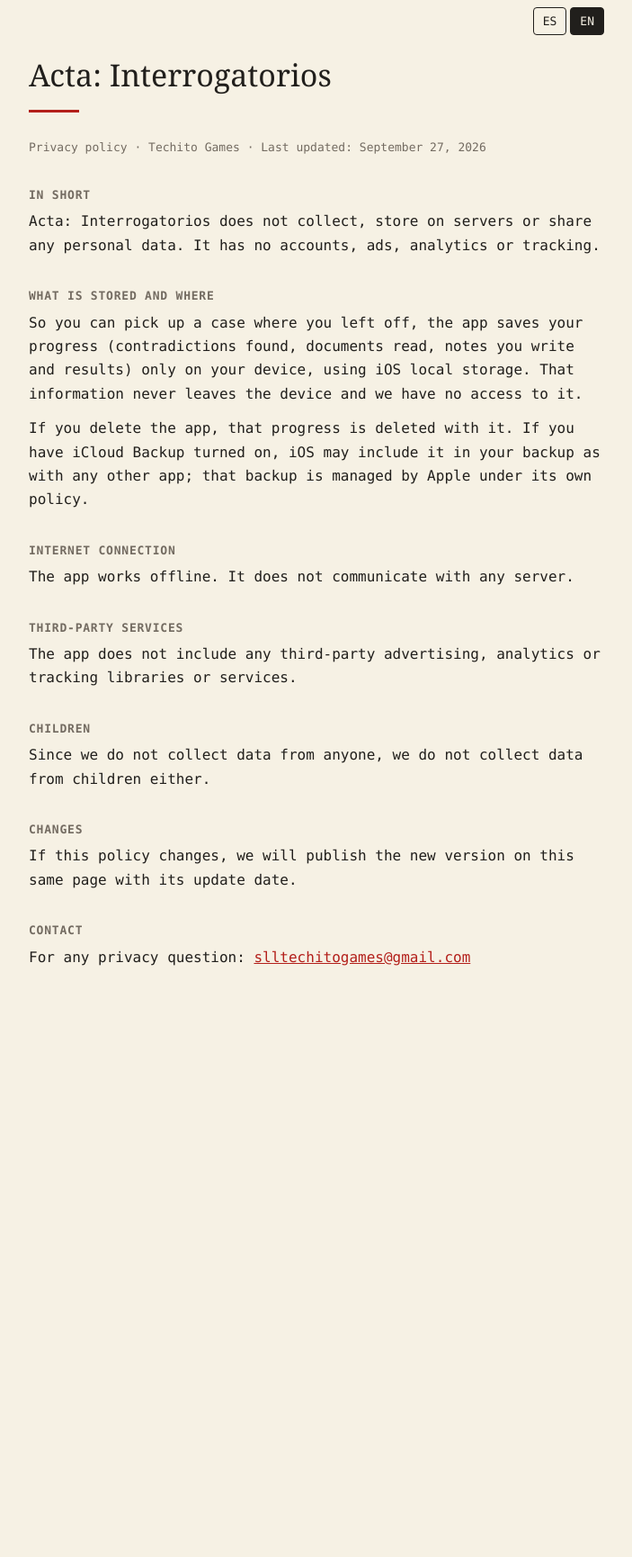
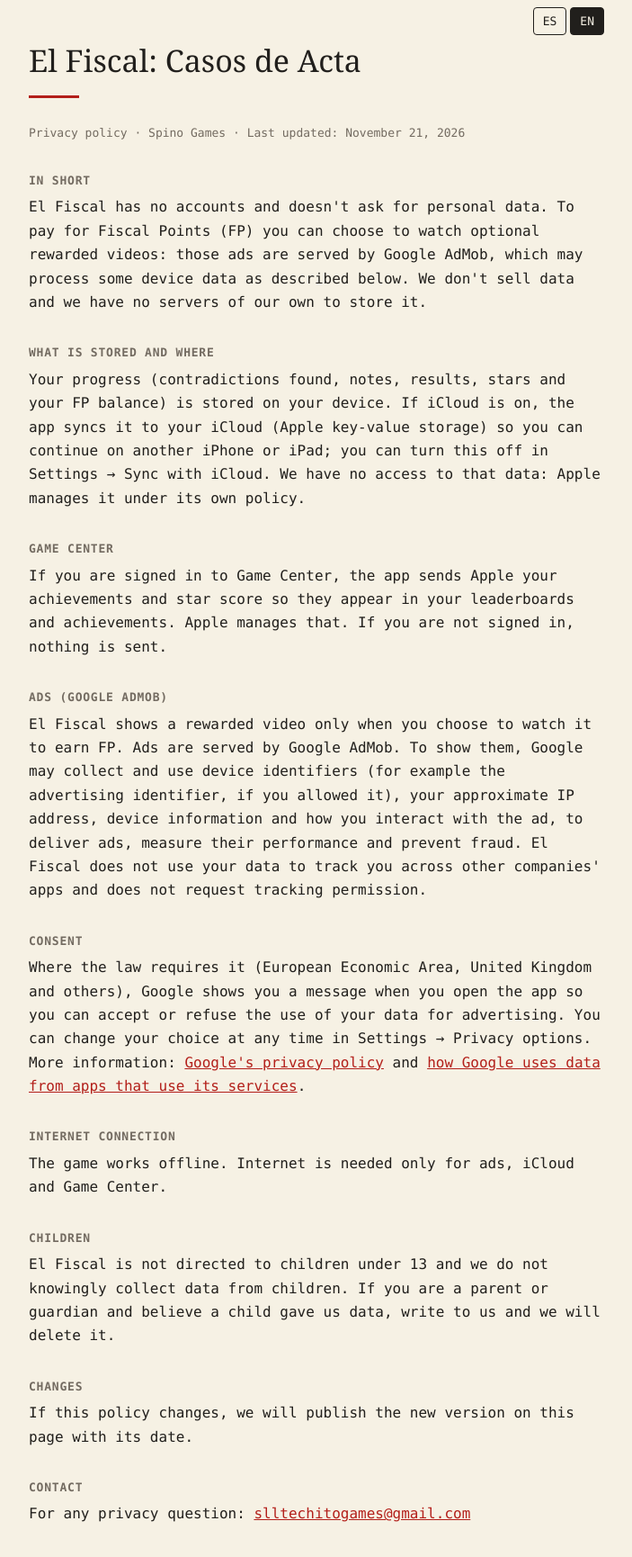
Before and after one commit to techitogames/techitogames.github.io, a plain HTML site: page acta/privacidad.html in a window 1280 px wide. Shown: the part 40-1770 px from the top of the page at 90% size, without its empty margins (288-991 px from the left). Before the commit the page ends 1193 px from the top, so only its background shows below. Drawn offline with Linux system fonts and the light colour scheme.

Commit message:
El Fiscal: política de privacidad con anuncios, iCloud y Game Center

```diff
--- a/acta/privacidad.html
+++ b/acta/privacidad.html
@@ -1,11 +1,10 @@
 <!doctype html>
-<html lang="es" data-title-es="Acta: Interrogatorios · Política de privacidad" data-title-en="Acta: Interrogatorios · Privacy policy">
+<html lang="es">
 <head>
 <meta charset="utf-8">
 <meta name="viewport" content="width=device-width, initial-scale=1">
-<title>Acta: Interrogatorios · Política de privacidad</title>
+<title>El Fiscal · Privacidad / Privacy</title>
 <script>
-  // Idioma: ?lang=es|en, si no lo último elegido, si no el del navegador.
   (function () {
     var ok = { es: 1, en: 1 }, q = new URLSearchParams(location.search).get('lang'), s = null;
     try { s = localStorage.getItem('lang'); } catch (e) {}
@@ -22,88 +21,56 @@
   h1 { font-family: "American Typewriter", Georgia, serif; font-weight: 400; font-size: 34px; margin: 0; }
   .bar { width: 56px; height: 3px; background: var(--red); margin: 10px 0 28px; }
   h2 { font-size: 13px; letter-spacing: .06em; text-transform: uppercase; color: var(--faded); margin: 32px 0 6px; }
-  p, li { margin: 0 0 12px; }
+  p { margin: 0 0 12px; }
   .meta { color: var(--faded); font-size: 13px; }
   a { color: var(--red); }
   html[data-lang="es"] .l[lang="en"], html[data-lang="en"] .l[lang="es"] { display: none; }
-  .langs { display: flex; justify-content: flex-end; gap: 4px; margin-bottom: 16px; }
-  .langs button { font: inherit; font-size: 13px; padding: 4px 10px; border: 1px solid var(--ink); background: transparent; color: inherit; border-radius: 4px; cursor: pointer; }
-  .langs button[aria-pressed="true"] { background: var(--ink); color: var(--paper); }
+  .langs { display: flex; justify-content: flex-end; gap: 4px; }
+  .langs button { font: inherit; font-size: 13px; padding: 4px 10px; border: 1px solid #211f1c; background: transparent; color: inherit; border-radius: 4px; cursor: pointer; }
+  .langs button[aria-pressed="true"] { background: #211f1c; color: #f6f1e4; }
 </style>
 </head>
 <body>
 <main>
   <nav class="langs" aria-label="Idioma / Language">
-    <button type="button" data-set="es" lang="es">ES</button>
-    <button type="button" data-set="en" lang="en">EN</button>
+    <button type="button" data-set="es">ES</button>
+    <button type="button" data-set="en">EN</button>
   </nav>
-  <h1>Acta: Interrogatorios</h1>
+  <h1>El Fiscal: Casos de Acta</h1>
   <div class="bar"></div>
-
-  <div class="l" lang="es">
-  <p class="meta">Política de privacidad · Techito Games · Última actualización: 27 de septiembre de 2026</p>
-
-  <h2>En resumen</h2>
-  <p>Acta: Interrogatorios no recopila, no guarda en servidores ni comparte ningún dato personal. No tiene cuentas, anuncios, analíticas ni rastreo.</p>
-
-  <h2>Qué se guarda y dónde</h2>
-  <p>Para que puedas retomar un caso donde lo dejaste, la app guarda tu progreso (contradicciones encontradas, documentos leídos, notas que escribas y resultados) únicamente en tu dispositivo, usando el almacenamiento local de iOS. Esa información nunca sale del dispositivo y nosotros no tenemos acceso a ella.</p>
-  <p>Si borrás la app, ese progreso se borra con ella. Si tenés activadas las copias de seguridad de iCloud, iOS puede incluirlo en tu copia como con cualquier otra app; esa copia la gestiona Apple según su propia política.</p>
-
-  <h2>Conexión a internet</h2>
-  <p>La app funciona sin conexión. No se comunica con ningún servidor.</p>
-
-  <h2>Servicios de terceros</h2>
-  <p>La app no incluye bibliotecas ni servicios de terceros de publicidad, analítica o rastreo.</p>
-
-  <h2>Menores</h2>
-  <p>Como no recopilamos datos de nadie, tampoco recopilamos datos de menores.</p>
-
-  <h2>Cambios</h2>
-  <p>Si esta política cambia, vamos a publicar la nueva versión en esta misma página con su fecha de actualización.</p>
-
-  <h2>Contacto</h2>
-  <p>Por cualquier consulta sobre privacidad: <a href="mailto:slltechitogames@gmail.com">slltechitogames@gmail.com</a></p>
-  </div>
-
-  <div class="l" lang="en">
-  <p class="meta">Privacy policy · Techito Games · Last updated: September 27, 2026</p>
-
-  <h2>In short</h2>
-  <p>Acta: Interrogatorios does not collect, store on servers or share any personal data. It has no accounts, ads, analytics or tracking.</p>
-
-  <h2>What is stored and where</h2>
-  <p>So you can pick up a case where you left off, the app saves your progress (contradictions found, documents read, notes you write and results) only on your device, using iOS local storage. That information never leaves the device and we have no access to it.</p>
-  <p>If you delete the app, that progress is deleted with it. If you have iCloud Backup turned on, iOS may include it in your backup as with any other app; that backup is managed by Apple under its own policy.</p>
-
-  <h2>Internet connection</h2>
-  <p>The app works offline. It does not communicate with any server.</p>
-
-  <h2>Third-party services</h2>
-  <p>The app does not include any third-party advertising, analytics or tracking libraries or services.</p>
-
-  <h2>Children</h2>
-  <p>Since we do not collect data from anyone, we do not collect data from children either.</p>
-
-  <h2>Changes</h2>
-  <p>If this policy changes, we will publish the new version on this same page with its update date.</p>
-
-  <h2>Contact</h2>
-  <p>For any privacy question: <a href="mailto:slltechitogames@gmail.com">slltechitogames@gmail.com</a></p>
-  </div>
+  <p class="meta l" lang="es">Política de privacidad · Spino Games · Última actualización: 21 de noviembre de 2026</p>
+  <p class="meta l" lang="en">Privacy policy · Spino Games · Last updated: November 21, 2026</p>
+  <div class="l" lang="es"><h2>En resumen</h2><p>El Fiscal no tiene cuentas ni te pide datos personales. Para pagar los Fiscal Points (FP) podés mirar videos publicitarios opcionales: esos anuncios los muestra Google AdMob, que puede tratar algunos datos de tu dispositivo según se explica abajo. Nosotros no vendemos datos ni tenemos servidores propios donde guardarlos.</p></div>
+  <div class="l" lang="es"><h2>Qué se guarda y dónde</h2><p>Tu progreso (contradicciones encontradas, notas, resultados, estrellas y tu saldo de FP) se guarda en tu dispositivo. Si tenés iCloud activado, la app lo sincroniza con tu iCloud (almacenamiento clave-valor de Apple) para que puedas seguir en otro iPhone o iPad; podés apagarlo en Ajustes → Sincronizar con iCloud. Nosotros no tenemos acceso a esos datos: los gestiona Apple según su política.</p></div>
+  <div class="l" lang="es"><h2>Game Center</h2><p>Si iniciaste sesión en Game Center, la app envía a Apple tus logros y tu puntaje de estrellas para mostrarlos en tus tablas y logros. Eso lo gestiona Apple. Si no iniciaste sesión, no se envía nada.</p></div>
+  <div class="l" lang="es"><h2>Anuncios (Google AdMob)</h2><p>El Fiscal muestra un video publicitario solo cuando vos elegís mirarlo para ganar FP. Los anuncios los sirve Google AdMob. Para mostrarlos, Google puede recolectar y usar identificadores del dispositivo (por ejemplo, el identificador de publicidad si lo autorizaste), tu dirección IP aproximada, información del dispositivo y cómo interactuás con el anuncio, para entregar anuncios, medir su rendimiento y prevenir fraude. El Fiscal no usa tus datos para rastrearte entre apps de otras empresas y no solicita el permiso de seguimiento.</p></div>
+  <div class="l" lang="es"><h2>Consentimiento</h2><p>En los países donde la ley lo exige (Espacio Económico Europeo, Reino Unido y otros), al abrir la app Google te muestra un mensaje para que aceptes o rechaces el uso de tus datos con fines publicitarios. Podés cambiar tu elección cuando quieras en Ajustes → Opciones de privacidad. Más información: <a href="https://policies.google.com/privacy">política de privacidad de Google</a> y <a href="https://policies.google.com/technologies/partner-sites">cómo usa Google los datos de las apps que lo usan</a>.</p></div>
+  <div class="l" lang="es"><h2>Conexión a internet</h2><p>El juego funciona sin conexión. Se necesita internet solo para los anuncios, iCloud y Game Center.</p></div>
+  <div class="l" lang="es"><h2>Menores</h2><p>El Fiscal no está dirigido a menores de 13 años y no recopilamos a sabiendas datos de menores. Si sos madre, padre o tutor y creés que un menor nos dio datos, escribinos y los eliminamos.</p></div>
+  <div class="l" lang="es"><h2>Cambios</h2><p>Si esta política cambia, publicamos la nueva versión en esta misma página con su fecha.</p></div>
+  <div class="l" lang="es"><h2>Contacto</h2><p>Por cualquier consulta sobre privacidad: <a href="mailto:slltechitogames@gmail.com">slltechitogames@gmail.com</a></p></div>
+  <div class="l" lang="en"><h2>In short</h2><p>El Fiscal has no accounts and doesn't ask for personal data. To pay for Fiscal Points (FP) you can choose to watch optional rewarded videos: those ads are served by Google AdMob, which may process some device data as described below. We don't sell data and we have no servers of our own to store it.</p></div>
+  <div class="l" lang="en"><h2>What is stored and where</h2><p>Your progress (contradictions found, notes, results, stars and your FP balance) is stored on your device. If iCloud is on, the app syncs it to your iCloud (Apple key-value storage) so you can continue on another iPhone or iPad; you can turn this off in Settings → Sync with iCloud. We have no access to that data: Apple manages it under its own policy.</p></div>
+  <div class="l" lang="en"><h2>Game Center</h2><p>If you are signed in to Game Center, the app sends Apple your achievements and star score so they appear in your leaderboards and achievements. Apple manages that. If you are not signed in, nothing is sent.</p></div>
+  <div class="l" lang="en"><h2>Ads (Google AdMob)</h2><p>El Fiscal shows a rewarded video only when you choose to watch it to earn FP. Ads are served by Google AdMob. To show them, Google may collect and use device identifiers (for example the advertising identifier, if you allowed it), your approximate IP address, device information and how you interact with the ad, to deliver ads, measure their performance and prevent fraud. El Fiscal does not use your data to track you across other companies' apps and does not request tracking permission.</p></div>
+  <div class="l" lang="en"><h2>Consent</h2><p>Where the law requires it (European Economic Area, United Kingdom and others), Google shows you a message when you open the app so you can accept or refuse the use of your data for advertising. You can change your choice at any time in Settings → Privacy options. More information: <a href="https://policies.google.com/privacy">Google's privacy policy</a> and <a href="https://policies.google.com/technologies/partner-sites">how Google uses data from apps that use its services</a>.</p></div>
+  <div class="l" lang="en"><h2>Internet connection</h2><p>The game works offline. Internet is needed only for ads, iCloud and Game Center.</p></div>
+  <div class="l" lang="en"><h2>Children</h2><p>El Fiscal is not directed to children under 13 and we do not knowingly collect data from children. If you are a parent or guardian and believe a child gave us data, write to us and we will delete it.</p></div>
+  <div class="l" lang="en"><h2>Changes</h2><p>If this policy changes, we will publish the new version on this page with its date.</p></div>
+  <div class="l" lang="en"><h2>Contact</h2><p>For any privacy question: <a href="mailto:slltechitogames@gmail.com">slltechitogames@gmail.com</a></p></div>
 </main>
 <script>
   (function () {
-    var root = document.documentElement, btns = document.querySelectorAll('[data-set]');
-    function set(l, save) {
-      root.setAttribute('data-lang', l);
-      root.lang = l;
-      document.title = root.getAttribute('data-title-' + l);
-      btns.forEach(function (b) { b.setAttribute('aria-pressed', String(b.getAttribute('data-set') === l)); });
-      if (save) { try { localStorage.setItem('lang', l); } catch (e) {} }
-    }
-    btns.forEach(function (b) { b.addEventListener('click', function () { set(b.getAttribute('data-set'), true); }); });
-    set(root.getAttribute('data-lang'), false);
+    var root = document.documentElement;
+    function paint() { document.querySelectorAll('.langs button').forEach(function (b) { b.setAttribute('aria-pressed', b.dataset.set === root.getAttribute('data-lang') ? 'true' : 'false'); }); }
+    document.querySelectorAll('.langs button').forEach(function (b) {
+      b.addEventListener('click', function () {
+        root.setAttribute('data-lang', b.dataset.set); root.lang = b.dataset.set;
+        try { localStorage.setItem('lang', b.dataset.set); } catch (e) {}
+        paint();
+      });
+    });
+    paint();
   })();
 </script>
 </body>
```
